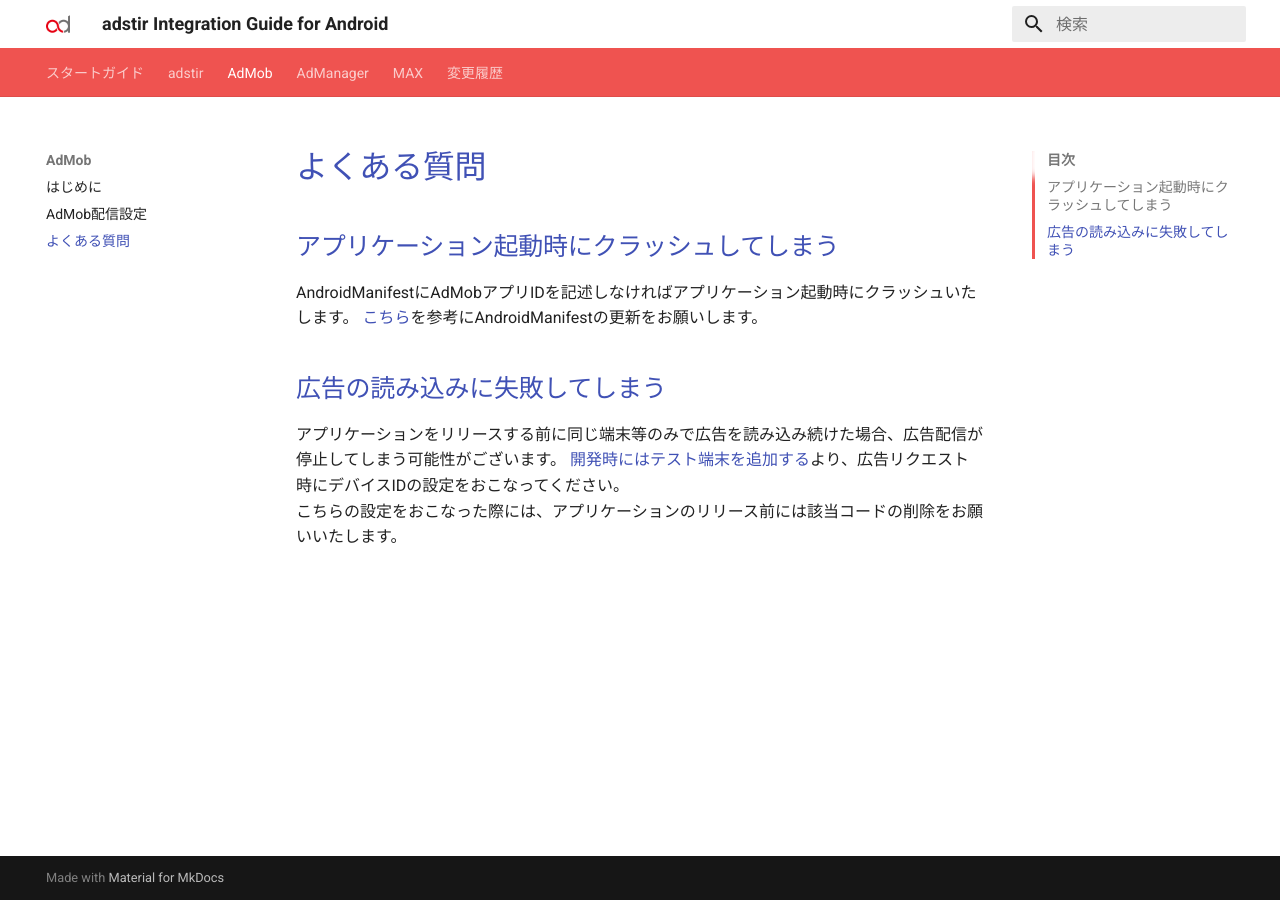
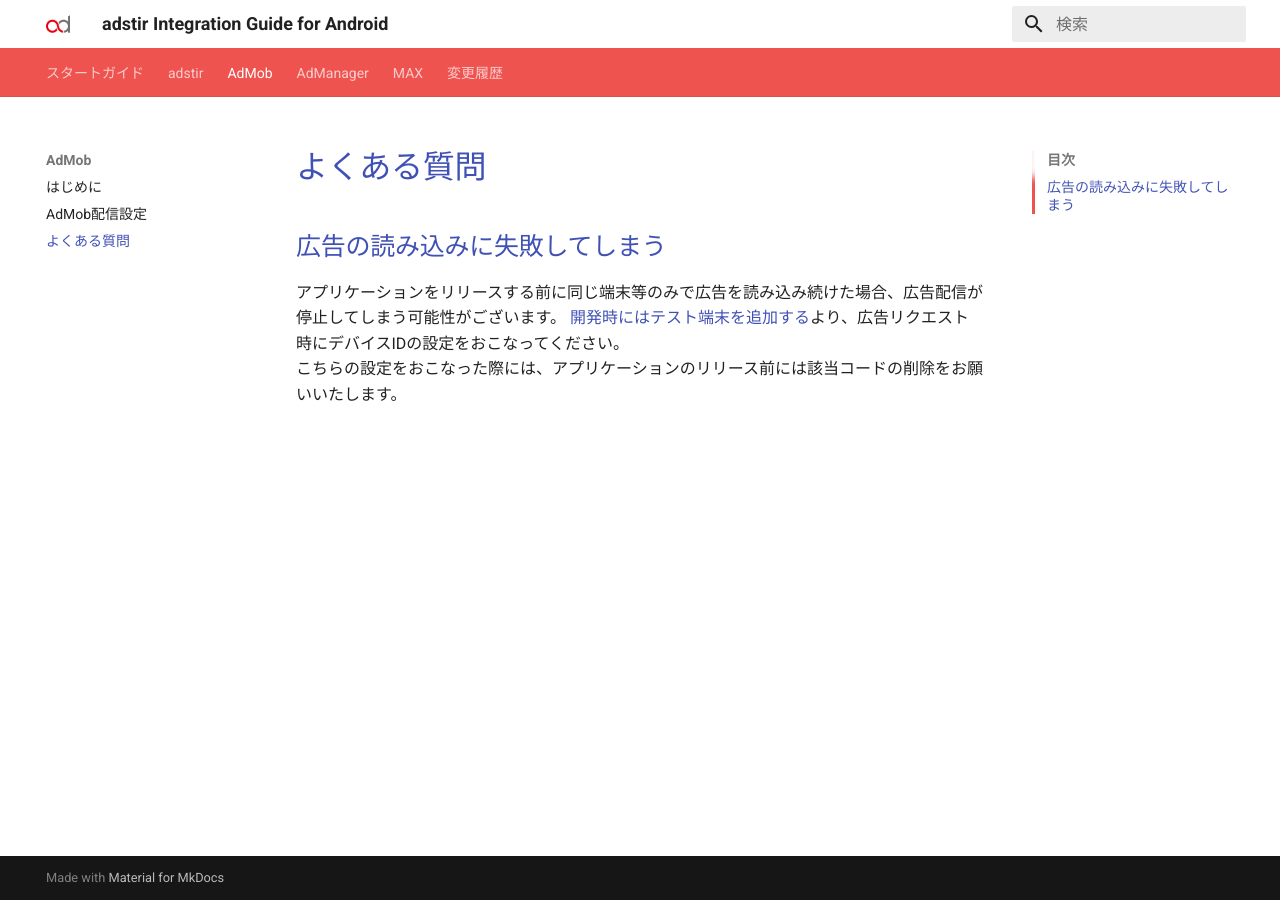
Before and after one commit to united-adstir/android-sdk-docs, an MkDocs documentation site: the page built from docs/admob/question.md, in a window 1280 px wide. Built offline with MkDocs 1.6.1 and Material for MkDocs 9.7.7, drawn with Linux system fonts in a browser that asks for light colours; the version menu is left out.

````diff
--- a/docs/admanager/index.md
+++ b/docs/admanager/index.md
@@ -3,22 +3,19 @@
 ## 前提条件
 
 - Android Studio 3.2以上
-- minSdkVersion 23以上
-- compileSdkVersion 34以上
+- minSdkVersion 24以上
+- compileSdkVersion 35以上
 - AndroidX 必須
 
 ## 事前準備
 
-[AdManagerのスタートガイド](https://developers.google.com/ad-manager/mobile-ads-sdk/android/quick-start)を参考に、AdManagerの設定をおこなってください。
-Google Mobile Ads SDKは20.0.0以上をお使いください。
+[AdManagerのスタートガイド](https://developers.google.com/ad-manager/mobile-ads-sdk/android/next-gen/quick-start)を参考に、AdManagerの設定をおこなってください。
 
-[Ad Manager app ID](https://developers.google.com/ad-manager/mobile-ads-sdk/android/quick-start#configure_your_app)は弊社で登録後、営業担当よりお伝えします。
+[Ad Manager app ID](https://developers.google.com/ad-manager/mobile-ads-sdk/android/next-gen/quick-start?#initialize_the_mobile_ads_sdk)は弊社で登録後、営業担当よりお伝えします。
 
 ### メディエーションの準備
 
-[メディエーション](https://developers.google.com/ad-manager/mobile-ads-sdk/android/mediate)を行うために、adstir SDKとアダプターをプロジェクトへ導入します。
-
-#### Android Studioで導入する場合
+[メディエーション](https://developers.google.com/ad-manager/mobile-ads-sdk/android/next-gen/mediation)を行うために、adstir SDKとアダプターをプロジェクトへ導入します。
 
 アプリケーションレベルのbuild.gradleにmavenリポジトリと依存関係を設定することで、adstirが利用するアドネットワークのSDKとアダプターを一括で導入することができます。
 
@@ -48,12 +45,15 @@ dependencies {
 }
 ```
 
-#### 手動で導入する場合
 
-1. [こちら](../adstir/init/manual_integration.md#sdkの手動組み込み)を参考にadstirの動画パッケージを組み込みます
-    * バナー広告のみをご利用される場合は営業担当までお問い合わせください
-1. [AdManagerのスタートガイド](https://developers.google.com/ad-manager/mobile-ads-sdk/android/quick-start#import_the_mobile_ads_sdk)を参考にGoogleMobileAds SDKを入れます
-1. ダウンロードした各SDKをプロジェクトへ追加します
+GMA Next Gen SDKを利用する場合は`play-services-ads`モジュールと`play-services-ads-lite`モジュールの両方をすべての依存関係から除外します。
+
+```groovy hl_lines="1 4"
+configurations.configureEach {
+    exclude(group = "com.google.android.gms", module = "play-services-ads")
+    exclude(group = "com.google.android.gms", module = "play-services-ads-lite")
+}
+```
 
 ## 広告の実装
 
@@ -71,15 +71,11 @@ ad_unit_idは営業担当よりお伝えしますが、もともとのad_unit_id
 ```
 となります。
 
-* [バナー](https://developers.google.com/ad-manager/mobile-ads-sdk/android/banner)
-* [アダプティブバナー](https://developers.google.com/ad-manager/mobile-ads-sdk/android/banner/adaptive)
-* [インタースティシャル](https://developers.google.com/ad-manager/mobile-ads-sdk/android/interstitial)
-* [ネイティブ](https://developers.google.com/ad-manager/mobile-ads-sdk/android/native/start)
-* [動画リワード](https://developers.google.com/ad-manager/mobile-ads-sdk/android/rewarded)
-
-    !!! warning
-        アダプティブバナーを実装する場合は、最新バージョンのGoogle Mobile Ads SDK をご利用ください。
+* [バナー](https://developers.google.com/ad-manager/mobile-ads-sdk/android/next-gen/banner)
+* [インタースティシャル](https://developers.google.com/ad-manager/mobile-ads-sdk/android/next-gen/interstitial)
+* [ネイティブ](https://developers.google.com/ad-manager/mobile-ads-sdk/android/next-gen/native)
+* [動画リワード](https://developers.google.com/ad-manager/mobile-ads-sdk/android/next-gen/rewarded)
 
 ### テストデバイスの追加
-[開発時にはテスト端末を追加する](https://developers.google.com/ad-manager/mobile-ads-sdk/android/test-ads#add_your_test_device_programmatically)より、広告リクエスト時にデバイスIDの設定をおこなってください。
+[開発時にはテスト端末を追加する](https://developers.google.com/ad-manager/mobile-ads-sdk/android/next-gen/test-ads#add_your_test_device_programmatically)より、広告リクエスト時にデバイスIDの設定をおこなってください。
 こちらの設定をおこなった際には、アプリケーションのリリース前には該当コードの削除をお願いいたします。
--- a/docs/admob/index.md
+++ b/docs/admob/index.md
@@ -12,14 +12,12 @@
 
 ## 事前準備
 
-[AdMobのスタートガイド](https://developers.google.com/admob/android/quick-start?hl=ja)を参考に、AdMobの設定をおこなってください。
-AdMobアダプタはGoogle Mobile Ads SDK version {{ version.google }}でビルドおよびテストを行なっています。
+[AdMobのスタートガイド](https://developers.google.com/admob/android/next-gen/quick-start?hl=ja)を参考に、AdMobの設定をおこなってください。
+AdMobアダプタはGoogle Mobile Ads SDK version {{ version.google }}でビルドし、Google Mobile Ads SDK version {{ version.google }} および、GMA Next-Gen SDK version {{ version.gma_next_gen }}にてテストを行なっております。
 
 ### メディエーションの準備
 
-[AdMobメディエーション](https://developers.google.com/admob/android/mediate?hl=ja)を行うために、アドネットワークのSDKとアダプターをプロジェクトへ導入します。
-
-#### Android Studioで導入する場合
+[AdMobメディエーション](https://developers.google.com/admob/android/next-gen/mediation?hl=ja)を行うために、アドネットワークのSDKとアダプターをプロジェクトへ導入します。
 
 アプリケーションレベルのbuild.gradleにmavenリポジトリと依存関係を設定することで、adstirが利用するアドネットワークのSDKとアダプターを一括で導入することができます。
 
@@ -49,24 +47,24 @@ dependencies {
 }
 ```
 
-#### 手動で導入する場合
 
-1. [こちら](../adstir/init/manual_integration.md#sdkの手動組み込み)を参考にadstirの動画パッケージを組み込みます
-    * バナー広告のみをご利用される場合は営業担当までお問い合わせください
-1. [AdMobのスタートガイド](https://developers.google.com/admob/android/quick-start?hl=ja#manual_download)を参考にGoogleMobileAds SDKを入れます
+GMA Next Gen SDKを利用する場合は`play-services-ads`モジュールと`play-services-ads-lite`モジュールの両方をすべての依存関係から除外します。
+
+```groovy hl_lines="1 4"
+configurations.configureEach {
+    exclude(group = "com.google.android.gms", module = "play-services-ads")
+    exclude(group = "com.google.android.gms", module = "play-services-ads-lite")
+}
+```
 
 ## 広告の実装
 
 AdMobの実装ガイドをご覧ください
 
-* [バナー](https://developers.google.com/admob/android/banner?hl=ja)
-* [インタースティシャル](https://developers.google.com/admob/android/interstitial?hl=ja)
-* [ネイティブ](https://developers.google.com/admob/android/native/start?hl=ja)
-* [動画リワード](https://developers.google.com/admob/android/rewarded-ads?hl=ja)
-* [アダプティブバナー](https://developers.google.com/admob/android/banner/adaptive?hl=ja)
-
-    !!! warning
-        アダプティブバナーを実装する場合は、最新バージョンのGoogle Mobile Ads SDK をご利用ください。
+* [バナー](https://developers.google.com/admob/android/next-gen/banner?hl=ja)
+* [インタースティシャル](https://developers.google.com/admob/android/next-gen/interstitial?hl=ja)
+* [ネイティブ](https://developers.google.com/admob/android/next-gen/native?hl=ja)
+* [動画リワード](https://developers.google.com/admob/android/next-gen/rewarded?hl=ja)
 
 ### テストデバイスの追加
 [開発時にはテスト端末を追加する](https://developers.google.com/admob/android/test-ads?hl=ja#add_your_test_device)より、広告リクエスト時にデバイスIDの設定をおこなってください。
--- a/docs/admob/question.md
+++ b/docs/admob/question.md
@@ -1,12 +1,7 @@
 # よくある質問
-
-## アプリケーション起動時にクラッシュしてしまう
-
-AndroidManifestにAdMobアプリIDを記述しなければアプリケーション起動時にクラッシュいたします。
-[こちら](https://developers.google.com/admob/android/quick-start?hl=ja#update_your_androidmanifestxml)を参考にAndroidManifestの更新をお願いします。
 
 ## 広告の読み込みに失敗してしまう
 
 アプリケーションをリリースする前に同じ端末等のみで広告を読み込み続けた場合、広告配信が停止してしまう可能性がございます。
-[開発時にはテスト端末を追加する](https://developers.google.com/admob/android/test-ads?hl=ja#add_your_test_device)より、広告リクエスト時にデバイスIDの設定をおこなってください。
+[開発時にはテスト端末を追加する](https://developers.google.com/admob/android/next-gen/test-ads?hl=ja#add_your_test_device)より、広告リクエスト時にデバイスIDの設定をおこなってください。
 こちらの設定をおこなった際には、アプリケーションのリリース前には該当コードの削除をお願いいたします。
--- a/mkdocs.yml
+++ b/mkdocs.yml
@@ -26,6 +26,7 @@ extra:
     tiktok: 7.7.0.2
     unityads: 4.16.3
     google: 24.7.0
+    gma_next_gen: 1.2.1
   sample_url: 'https://dl.ad-stir.com/sample/AdstirAdsSdkAndroid-2.17.7-SampleApp.zip'
 
 # CSSの設定
````
Also changed, not shown: other parts of docs/admob/index.md (+2 -2 lines), docs/admob/setting.md (+1 -1 lines).
